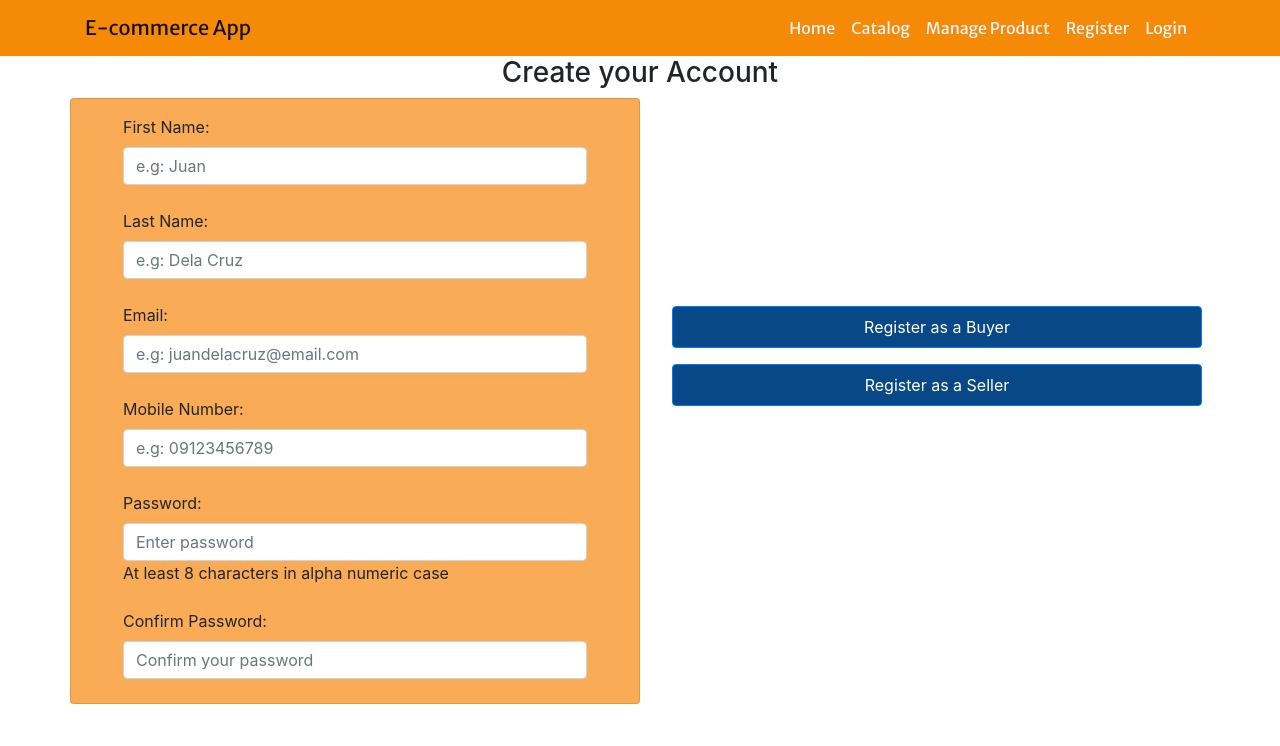
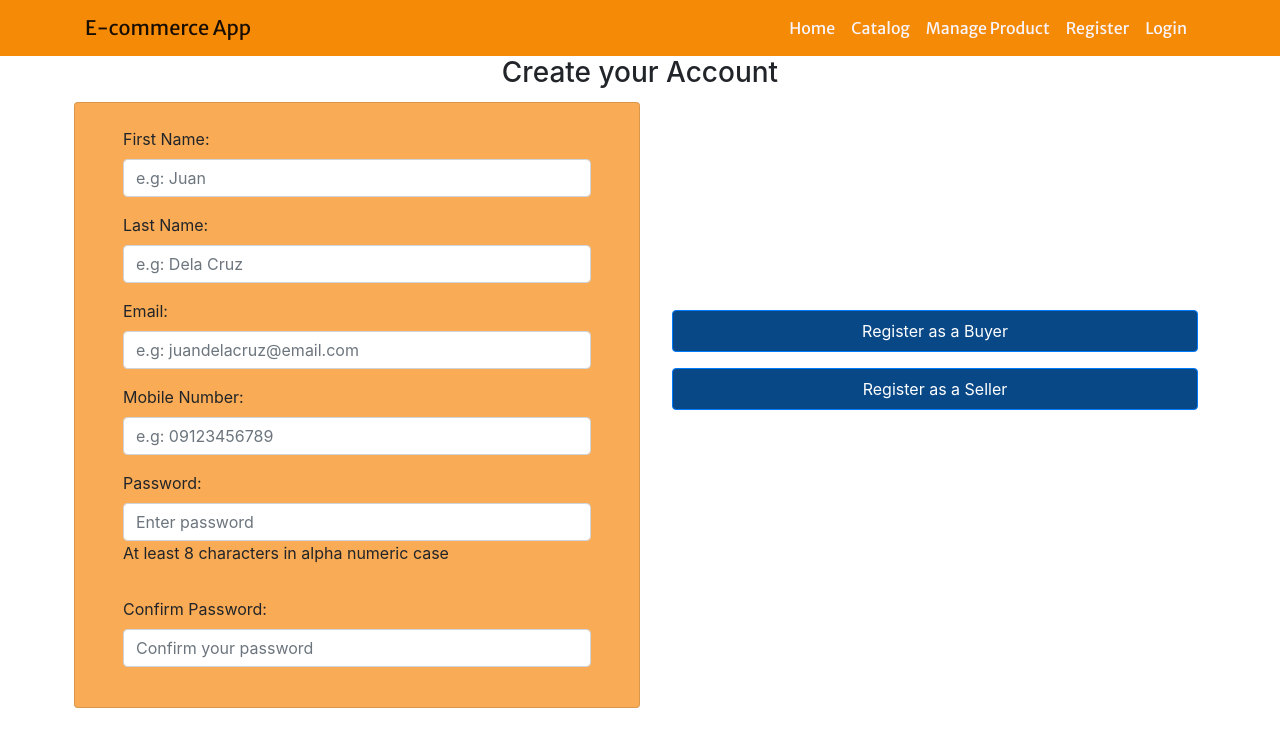
Before and after one commit to dmganados/puppypaws_ecommerce, a React (Create React App) app: page /register in a window 1280 px wide. Shown: the top 746 px of the page. Built offline with nearby package versions, Linux system fonts and the light colour scheme; the HTML template or start-up script is replaced by a standard one.

Commit message:
working on registration

```diff
--- a/src/pages/Login.js
+++ b/src/pages/Login.js
@@ -1,11 +1,16 @@
 
-import { useState, useEffect } from 'react';
+import { useState, useEffect, useContext } from 'react';
 import { Form, Button, Container, Card, Row, Col } from 'react-bootstrap';
 import Swal from 'sweetalert2';
+import UserContext from '../UserContext';
+import { Navigate } from 'react-router-dom';
 
 
 
 export default function Login() {
+
+	// const { user, setUser } = useContext(UserContext);
+	// console.log(user);
 
 	const [email, setEmail] = useState('');
 	const [password, setPassword] = useState('');
@@ -30,7 +35,7 @@ export default function Login() {
 		}
 	})
 
-	const loginUser = (event) => {
+	const loginUser = async (event) => {
 		event.preventDefault();
 
 		fetch('https://limitless-brushlands-90925.herokuapp.com/users/user-token', {
@@ -42,11 +47,13 @@ export default function Login() {
 				email: email,
 				password: password
 			})
-		}).then(res => res.json()).then(jsonData => {
+		}).then(res => res.json())
+		.then(jsonData => {
 			let token = jsonData.accessToken;
-			// console.log(typeof token);
+			// console.log(token);
 
 			if (typeof token !== 'undefined') {
+				localStorage.setItem('accessToken', token)
 				Swal.fire({
 					icon: 'success',
 					title: 'Login Successful',
@@ -60,7 +67,7 @@ export default function Login() {
 				})
 			}
 		})
-	}
+	};
 
 	return (
 		<>
@@ -68,7 +75,7 @@ export default function Login() {
 			<h3 className="d-flex justify-content-center">Login to your Account</h3>
 
 			<Card className="d-block mt-lg-5 p-4 loginCard">
-				<Form onSubmit={e => loginUser(e)}>
+				<Form onSubmit={event => loginUser(event)}>
 					{/*Email Address Field*/}
 					<Form.Group>
 						<Form.Label>Email:</Form.Label>
--- a/src/pages/Register.js
+++ b/src/pages/Register.js
@@ -5,84 +5,138 @@ import Swal from 'sweetalert2';
 
 export default function Register() {
 
+	const [firstName, setFirstName] = useState('');
+	const [lastName, setLastName] = useState('');
+	const [email, setEmail] = useState('');
+	const [mobileNo, setMobileNo] = useState('');
+	const [password1, setPassword1] = useState('');
+	const [password2, setPassword2] = useState('');
+	const [isActive, setIsActive] = useState(false);
+	const [isMatched, setIsMatched] = useState(false);
+
+	useEffect(() => {
+		if (
+			(firstName !== '' && lastName !== '' && email !== '' && mobileNo !=='' && password1 !== '' && password2 !== '') && (password1 === password2) && (mobileNo.length === 11)
+			)
+		{
+			console.log('You are allowed to create an account')
+			setIsActive(true);
+			setIsMatched(true);
+		} else {
+			console.log('Not allowed to create an account')
+			setIsActive(false);
+			setIsMatched(false);
+		};
+	});
+
+
+	const registerUser = (submit) => {
+		submit.preventDefault()
+
+
+
+		return (
+			Swal.fire({
+				icon: 'success',
+				title: 'Registration Successful',
+				text: 'Thank you for creating an account'
+			})
+		);
+	};
+
 	return(
 		<Container >
 			<h3 className="text-center" >Create your Account</h3>
-			<Row>
-			<Card className="px-5 py-1" id="regCard">
-				<Form className="p-1 mt-2">
+			<Form className="p-1 mt-2" onSubmit={e => registerUser(e)}>
+			<Row >
+			<Card className="px-5 py-4" id="regCard">
+
+					{/*First Name Field*/}
 					<Form.Group>
 						<Form.Label>First Name:</Form.Label>
 						<Form.Control
 						type="text"
 						placeholder="e.g: Juan"
 						required
+						value={firstName}
+						onChange={event => setFirstName(event.target.value)}
+
 						 />
 					</Form.Group>
-				</Form>
 
-				<Form className="p-1">
+					{/*Last Name Field*/}
 					<Form.Group>
 						<Form.Label>Last Name:</Form.Label>
 						<Form.Control
 						type="text"
 						placeholder="e.g: Dela Cruz"
 						required
+						value={lastName}
+						onChange={e => setLastName(e.target.value)}
+
 						 />
 					</Form.Group>
-				</Form>
 
-				<Form className="p-1">
+					{/*Email address Field*/}
 					<Form.Group>
 						<Form.Label>Email:</Form.Label>
 						<Form.Control
 						type="email"
 						placeholder="e.g: juandelacruz@email.com"
 						required
+						value={email}
+						onChange={e => setEmail(e.target.value)}
+
 						 />
 					</Form.Group>
-				</Form>
 
-
-				<Form className="p-1">
+					{/*Mobile Number Field*/}
 					<Form.Group>
 						<Form.Label>Mobile Number:</Form.Label>
 						<Form.Control
 						type="number"
 						placeholder="e.g: 09123456789"
 						required
+						value={mobileNo}
+						onChange={e => setMobileNo(e.target.value)}
+
 						 />
 					</Form.Group>
-				</Form>
 
-				<Form className="p-1">
+					{/*Password Field*/}
 					<Form.Group>
 						<Form.Label>Password:</Form.Label>
 						<Form.Control
 						type="password"
 						placeholder="Enter password"
 						required
+						value={password1}
+						onChange={e => setPassword1(e.target.value)}
+
 						 />
 						 <p>At least 8 characters in alpha numeric case</p>
 					</Form.Group>
-				</Form>
 
-				<Form className="p-1">
+					{/*Confirm Password Field*/}
 					<Form.Group>
 						<Form.Label>Confirm Password:</Form.Label>
 						<Form.Control
 						type="password"
 						placeholder="Confirm your password"
 						required
+						value={password2}
+						onChange={e => setPassword2(e.target.value)}
+
 						 />
 					</Form.Group>
-				</Form>
 			</Card>
+				{/*Button*/}
 				<Col className="p-2 ml-4 register">
 				<Button className="d-block p-2 mb-2 regstrBtn1" type="submit">Register as a Buyer</Button>
 				<Button className="p-2 mt-2 regstrBtn2" type="submit">Register as a Seller</Button>
 				</Col>
 			</Row>
+			</Form>
 		</Container>
 	)
 };
```
